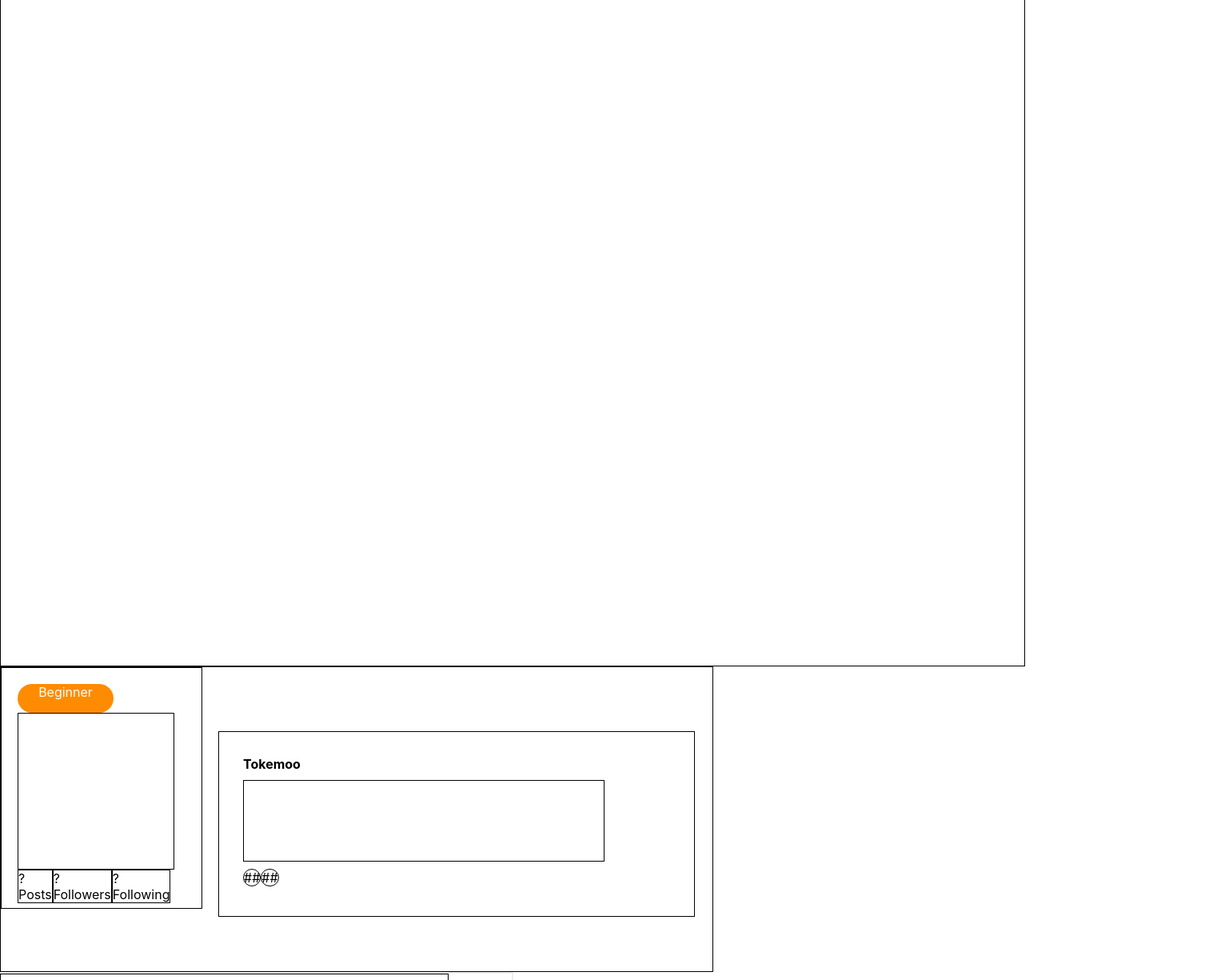
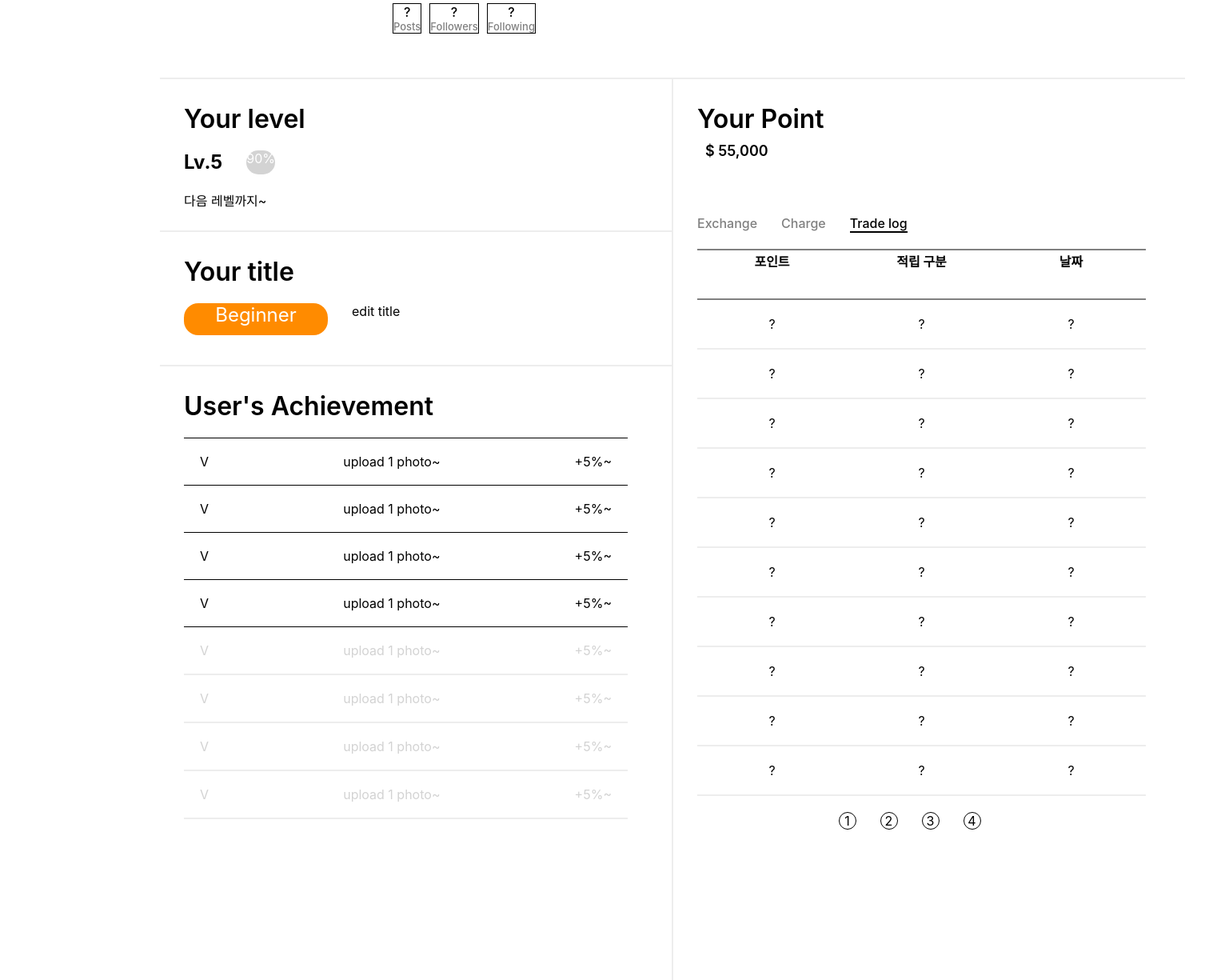
Before and after one commit to photoLancer/frontend, a React (Create React App) app: page /profile in a window 1280 px wide. Shown: the part 540-1765 px from the top of the page at 80% size, 1512 px wide, since content can reach past the window. Built offline with nearby package versions, Linux system fonts and the light colour scheme.

Commit message:
프로필 UI

```diff
--- a/src/components/ProfileFrame.jsx
+++ b/src/components/ProfileFrame.jsx
@@ -4,8 +4,8 @@ const ProfileFrame=()=>{
     return(
         <>
     <nav className="headchoice">
-        <a className="profile" href="#">Profile</a>
-        <a className="album" href="#">Album</a>
+        <a href=""><div className="profile">Profile</div></a>
+        <a href=""><div className="album">Album</div></a>
     </nav>
     <div className="mainbox"></div>
         </>
--- a/src/components/UserInfo.jsx
+++ b/src/components/UserInfo.jsx
@@ -4,22 +4,23 @@ const UserInfo=()=>{
     return(
         <>
         <div className="user">
+            <div className="editprofile">Edit Profile</div>
             <div className="userinfo1">
                 <div className="userinfo1wrap">
                 <div className="myTitle">Beginner</div>
                 <div className="myImg"><img /></div>
                 <div className="numbering">
                     <div className="box" value="post">
-                        <div>?</div>
-                        <div>Posts</div>
+                        <div className="num">?</div>
+                        <div className="value">Posts</div>
                     </div>
                     <div className="box" value="follower">
-                        <div>?</div>
-                        <div>Followers</div>
+                        <div className="num">?</div>
+                        <div className="value">Followers</div>
                     </div>
                     <div className="box" value="following">
-                        <div>?</div>
-                        <div>Following</div>
+                        <div className="num">?</div>
+                        <div className="value">Following</div>
                     </div>
                 </div>
                 </div>
--- a/src/components/UserLevel.jsx
+++ b/src/components/UserLevel.jsx
@@ -13,16 +13,59 @@ const UserLevel =()=>{
                 </div>
             </div>
             <div className="titlecheck">
-                <span>Your title</span>
+                <div className="titlecheckwrap">
+                <div className="titlehead">Your title</div>
                 <div className="title">
-
+                <div className="myTitle2">Beginner</div>
+                <div className="editTitle">edit title</div>
+                </div>
                 </div>
             </div>
             <div className="achievecheck">
-                <span>User's Achievement</span>
-                <div className="achievement">
-                    <div className="achievecontents">??</div>
-                    <div className="nonachievecontents">??</div>
+                <div className="achievecheckwrap">
+                <div className="achievehead">User's Achievement</div>
+                <div className="achieve">
+                    <div className="achievecontents">
+                        <div className="achievement" value="checkicon">V</div>
+                        <div className="achievement" value="tasks">upload 1 photo~</div>
+                        <div className="achievement" value="rewards">+5%~</div>
+                    </div>
+                    <div className="achievecontents">
+                        <div className="achievement" value="checkicon">V</div>
+                        <div className="achievement" value="tasks">upload 1 photo~</div>
+                        <div className="achievement" value="rewards">+5%~</div>
+                    </div>
+                    <div className="achievecontents">
+                        <div className="achievement" value="checkicon">V</div>
+                        <div className="achievement" value="tasks">upload 1 photo~</div>
+                        <div className="achievement" value="rewards">+5%~</div>
+                    </div>
+                    <div className="achievecontents">
+                        <div className="achievement" value="checkicon">V</div>
+                        <div className="achievement" value="tasks">upload 1 photo~</div>
+                        <div className="achievement" value="rewards">+5%~</div>
+                    </div>
+                    <div className="nonachievecontents">
+                        <div className="achievement" value="checkicon">V</div>
+                        <div className="achievement" value="tasks">upload 1 photo~</div>
+                        <div className="achievement" value="rewards">+5%~</div>
+                    </div>
+                    <div className="nonachievecontents">
+                        <div className="achievement" value="checkicon">V</div>
+                        <div className="achievement" value="tasks">upload 1 photo~</div>
+                        <div className="achievement" value="rewards">+5%~</div>
+                    </div>
+                    <div className="nonachievecontents">
+                        <div className="achievement" value="checkicon">V</div>
+                        <div className="achievement" value="tasks">upload 1 photo~</div>
+                        <div className="achievement" value="rewards">+5%~</div>
+                    </div>
+                    <div className="nonachievecontents">
+                        <div className="achievement" value="checkicon">V</div>
+                        <div className="achievement" value="tasks">upload 1 photo~</div>
+                        <div className="achievement" value="rewards">+5%~</div>
+                    </div>
+                </div>
                 </div>
             </div>
         </div>
--- a/src/components/UserPoint.jsx
+++ b/src/components/UserPoint.jsx
@@ -3,21 +3,82 @@ import "./profile.css";
 const UserPoint=()=>{
     return(
     <>
-    <div class="point">
-            <div class="pointcheck">
-                <span>Your Point</span>
-                <div class="mypoint"></div>
+    <div className="point">
+        <div className="pointcheckwrap">
+            <div className="pointcheck">
+                <div className="pointhead">Your Point</div>
+                <div className="myPoint">$ 55,000</div>
             </div>
-            <div class="chargingBox">
-                <nav class="option">
-                    <a class="select" value="exchange" href="#">Exchange</a>
-                    <a class="select" value="charge" href="#">Charge</a>
-                    <a class="select" value="tradelog" href="#  ">Trade log</a>
+            <div className="chargingBox">
+                <nav className="option">
+                    <a href=""><div className="exchange">Exchange</div></a>
+                    <a href=""><div className="charge">Charge</div></a>
+                    <a href=""><div className="tradelog">Trade log</div></a>
                 </nav>
                 <div class="tradeLogcheck">
-                    <span>User's Trade log</span>
-                    <div class="tradeLog"></div>
+                    <table border={1}>
+                        <th>포인트</th>
+                        <th>적립 구분</th>
+                        <th>날짜</th>
+                        <tr>
+                            <td>?</td>
+                            <td>?</td>
+                            <td>?</td>
+                        </tr>
+                        <tr>
+                            <td>?</td>
+                            <td>?</td>
+                            <td>?</td>
+                        </tr>
+                        <tr>
+                            <td>?</td>
+                            <td>?</td>
+                            <td>?</td>
+                        </tr>
+                        <tr>
+                            <td>?</td>
+                            <td>?</td>
+                            <td>?</td>
+                        </tr>
+                        <tr>
+                            <td>?</td>
+                            <td>?</td>
+                            <td>?</td>
+                        </tr>
+                        <tr>
+                            <td>?</td>
+                            <td>?</td>
+                            <td>?</td>
+                        </tr>
+                        <tr>
+                            <td>?</td>
+                            <td>?</td>
+                            <td>?</td>
+                        </tr>
+                        <tr>
+                            <td>?</td>
+                            <td>?</td>
+                            <td>?</td>
+                        </tr>
+                        <tr>
+                            <td>?</td>
+                            <td>?</td>
+                            <td>?</td>
+                        </tr>
+                        <tr>
+                            <td>?</td>
+                            <td>?</td>
+                            <td>?</td>
+                        </tr>
+                    </table>
                 </div>
+                <div className="pagenum">
+                    <div>1</div>
+                    <div>2</div>
+                    <div>3</div>
+                    <div>4</div>
+                </div>
+            </div>
             </div>
     </div>
     </>
--- a/src/components/profile.css
+++ b/src/components/profile.css
@@ -2,44 +2,61 @@
     border-bottom: 2px solid #000000;
     width: 1280px;
     height: 45px;
+    display: flex;
 }
 .profile{
     border-radius: 16px 16px 0px 0px;
     width: 121px;
     height: 45px;
-    /*font-style: ;*/
     font-size: 20px;
     font-weight: 600;
+    /*font-style: ;*/
+    display: inline-block;
     background-color: #000000; /*프로필 UI일 경우*/
     color: white;
+    text-align: center;
+
 }
 .album{
     border-radius: 16px 16px 0px 0px;
     width: 121px;
     height: 45px;
-    /*font-style: ;*/
+    text-align: center;
     font-size: 20px;
     font-weight: 600;
+    /*font-style: ;*/
+    display: inline-block;
     color: lightgray;
     /*background-color: #000000;
     color: white; 앨범 UI로 넘어갈 때*/
 }
 .mainbox{
-    border: 1px solid black;
+    border-top: 2px solid gray;
     width: 1280px;
-    height: 1300px;
+    height: 1800px;
+    position: absolute;
 }
 .user{
-    border: 1px solid black;
     width: 890px;
     height: 380px;
     display: flex;
+    margin-left: 200px;
+    margin-top: 50px;
+}
+.editprofile{
+    width: 148px;
+    height: 36px;
+    border-radius: 18px;
+    border: 1px solid black;
+    margin-top: -30px;
+    font-size: smaller;
+    float: right;
 }
 .userinfo1{
-    border: 1px solid black;
-    width: 250px;
-    height: 300px;
+    width: 300px;
     display: inline-block;
+    margin-top: 10px;
+    align-items: center;
 }
 .myTitle{
     border-radius: 18px;
@@ -48,38 +65,55 @@
     background-color: #FF8B00;
     color: white;
     text-align: center;
+    margin-left: 55px;
 }
 .myImg{
     border: 1px solid black;
     width: 194px;
     height: 194px;
-
+    margin-top: 20px;
+    margin-left: 20px;
+    margin-bottom: 20px;
+    border-radius: 100px;
+    justify-content: center;
 }
 .numbering{
     display: flex;
+    justify-content: center;
 }
 .box{
     display: inline-block;
     border: 1px solid black;
+    margin: 5px;
 
 }
+.num{
+    text-align: center;
+    font-size: medium;
+    font-weight: 500;
+}
+.value{
+    text-align: center;
+    font-size: small;
+    font-weight: 500;
+    color: gray;
+}
 .userinfo2{
-    border: 1px solid black;
     width: 594px;
-    height: 230px;
     display: inline-block;
     margin: 20px;
     margin-top: 80px;
 }
 .myName{
     font-weight:700;
+    font-size: x-large;
 }
 .infotext{
     border: 1px solid black;
     width: 450px;
     height: 100px;
-    margin-top: 10px;
-    margin-bottom: 10px;
+    margin-top: 20px;
+    margin-bottom: 20px;
 }
 .tagging{
     width:500px;
@@ -90,48 +124,56 @@
 
 }
 .userinfo1wrap{
-    margin: 20px;
+    margin: 30px;
 }
 .userinfo2wrap{
     margin:30px;
+}
+.smallboxing{
+    display: flex;
+    margin-top: 30px;
 }
 .level{
     width: 640px;
     height: 1300px;
     border-top: 2px solid #ededed;
     border-right: 2px solid #ededed;
+    display: inline-block;
 }
 .levelcheck{
-    width: 559px;
+    width: 640px;
     height: 159px;
-    border: 1px solid black;
+    border-bottom: 2px solid #ededed;
 }
 
 .titlecheck{
-    width: 453px;
+    width: 640px;
     height: 136px;
-    border: 1px solid black;
+    border-bottom: 2px solid #ededed;
 }
 .achievecheck{
-    width: 561px;
+    width: 640px;
     height: 495px;
-    border: 1px solid black;
+
 }
 .levelhead{
-    font-size:larger;
+    font-size:xx-large;
     font-weight: 600;
 
 }
 .levelup{
     display: flex;
+    margin-top: 20px;
+    margin-bottom: 20px;
 }
 .myLevel{
     display: inline-block;
     font-weight: 700;
-    margin-top: 10px;
-    margin-bottom: 10px;
+    font-size: x-large;
 }
 .levelpercent{
+    height: 30px;
+    margin-left: 30px;
     border-radius: 15px;
     background-color: lightgrey;
     color: white;
@@ -140,3 +182,149 @@
 .levelcheckwrap{
     margin: 30px;
 }
+.titlecheckwrap{
+    margin: 30px;
+}
+.titlehead{
+    font-size:xx-large;
+    font-weight: 600;
+}
+.title{
+    margin-top: 20px;
+    display: flex;
+}
+.myTitle2{
+    border-radius: 18px;
+    width: 180px;
+    height: 40px;
+    background-color: #FF8B00;
+    font-size: x-large;
+    color: white;
+    text-align: center;
+    display: inline-block;
+}
+.editTitle{
+    display: inline-block;
+    margin-left: 30px;
+}
+.achievecheckwrap{
+    margin: 30px;
+}
+.achievehead{
+    font-size:xx-large;
+    font-weight: 600;
+}
+.achieve{
+    margin-top: 20px;
+    border-top: 1px solid black;
+    width: 555px;
+}
+.achievecontents{
+    width: 555px;
+    height: 58px;
+    border-bottom: 1px solid black;
+    display: flex;
+    justify-content: space-between;
+    align-items: center;
+}
+.nonachievecontents{
+    width: 555px;
+    height: 58px;
+    border-bottom: 2px solid #ededed;
+    display: flex;
+    color: lightgrey;
+    align-items: center;
+    justify-content: space-between;
+    align-items: center;
+}
+.achievement{
+    display: inline-block;
+    margin-left: 20px;
+    margin-right: 20px;
+}
+.point{
+    width: 640px;
+    height: 1300px;
+    border-top: 2px solid #ededed;
+    display: inline-block;
+}
+.pointcheckwrap{
+    margin: 30px;
+}
+.pointcheck{
+    width: 640px;
+    height: 140px;
+}
+.pointhead{
+    font-size:xx-large;
+    font-weight: 600;
+}
+.myPoint{
+    font-size:large;
+    font-weight: 600;
+    margin: 10px;
+}
+.chargingBox{
+    width: 561px;
+    height: 600px;
+
+}
+.option{
+    display: flex;
+}
+.exchange, .charge{
+    margin-right: 30px;
+    color: gray;
+    display: inline-block;
+    font-weight: 500;
+}
+.tradelog{
+    color: #000000;
+    display: inline-block;
+    font-weight: 500;
+    border-bottom: 2px solid black;
+}
+.tradeLogcheck{
+    margin-top: 20px;
+}
+table{
+    border-collapse: collapse;
+    border-top: 2px solid gray;
+    align-items: center;
+    border-left: none;
+    border-right: none;
+}
+th{
+    border-bottom: 2px solid gray;
+}
+td{
+    border-bottom: 2px solid #ededed;
+    text-align: center;
+}
+td,th{
+    width: 555px;
+    height: 58px;
+    border-left: none;
+    border-right: none;
+}
+.pagenum{
+    display: flex;
+    justify-content: center;
+    margin-top: 20px;
+}
+.pagenum div{
+    width: 20px;
+    height: 20px;
+    display: inline-block;
+    margin-right: 30px;
+    border: 1px solid black;
+    border-radius: 50px;
+    text-align: center;
+}
+.bigboxing{
+    width: 1280px;
+    height: 1800px;
+    position: relative;
+    margin-top: 130px;
+    margin-left: 200px;
+}
--- a/src/routes/MyprofilePage.js
+++ b/src/routes/MyprofilePage.js
@@ -9,13 +9,16 @@ import "../components/profile.css";
 function MyprofilePage() {
   return(
     <>
-    <div>프로필</div>
     {/*<Header />
     <Sidebar />*/}
+    <div className='bigboxing'>
     <ProfileFrame />
     <UserInfo />
+    <div className='smallboxing'>
     <UserLevel />
     <UserPoint />
+    </div>
+    </div>
     </>
   );
 }
```
